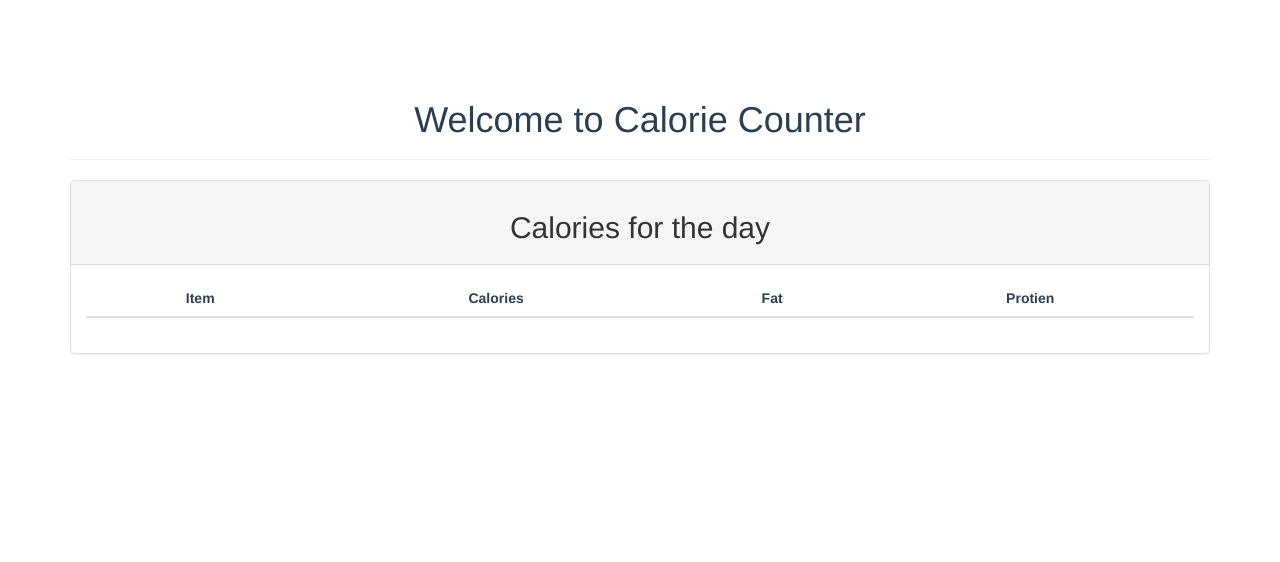
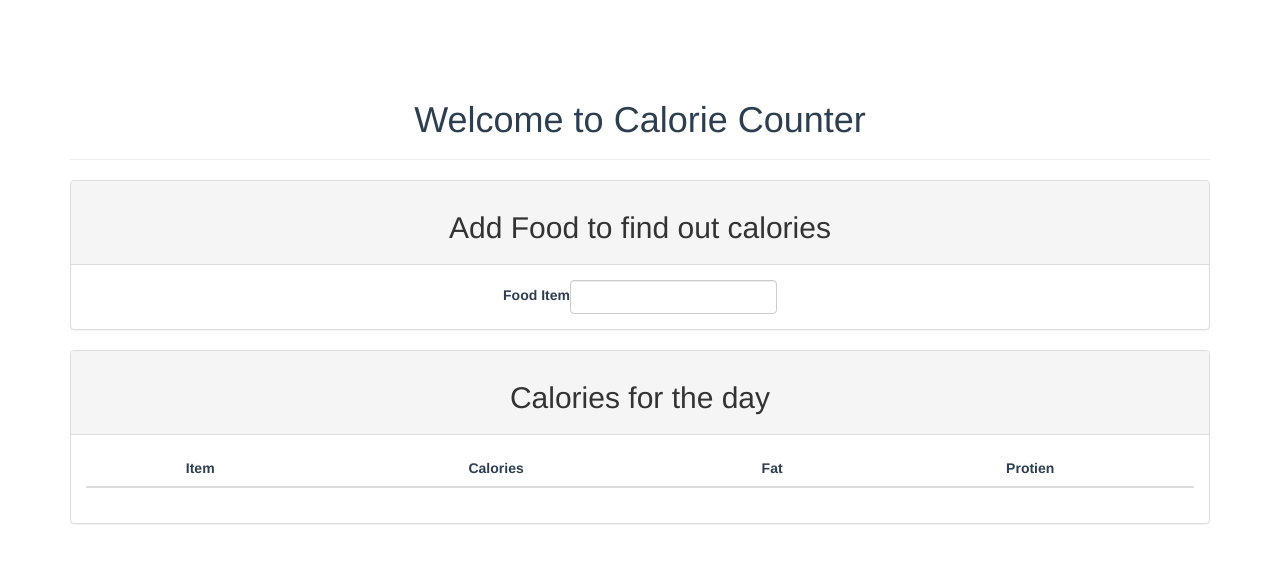
Before and after one commit to puneetsk/Caloricate, a Vue app: page / in a window 1280 px wide. Shown: the top 562 px of the page. Built offline with nearby package versions, Linux system fonts and the light colour scheme; what vueFire would draw is missing.

Commit message:
Template Changes

```diff
--- a/src/App.vue
+++ b/src/App.vue
@@ -5,6 +5,20 @@
       <h1>Welcome to Calorie Counter</h1>
     </div>
 
+    <div class="panel panel-default">
+      <div class="panel-heading">
+        <h2>Add Food to find out calories</h2>
+      </div>
+
+      <div class="panel-body">
+        <form id="form" class="form-inline">
+          <div class="form-group">
+            <label for="fooditem">Food Item</label>
+            <input type="text" id="footitem" class="form-control" v-model="newFood.Item"></input>
+          </div>
+        </form>
+      </div>
+    </div>
     <div class="panel panel-default">
       <div class="panel-heading">
         <h2>Calories for the day</h2>
```
